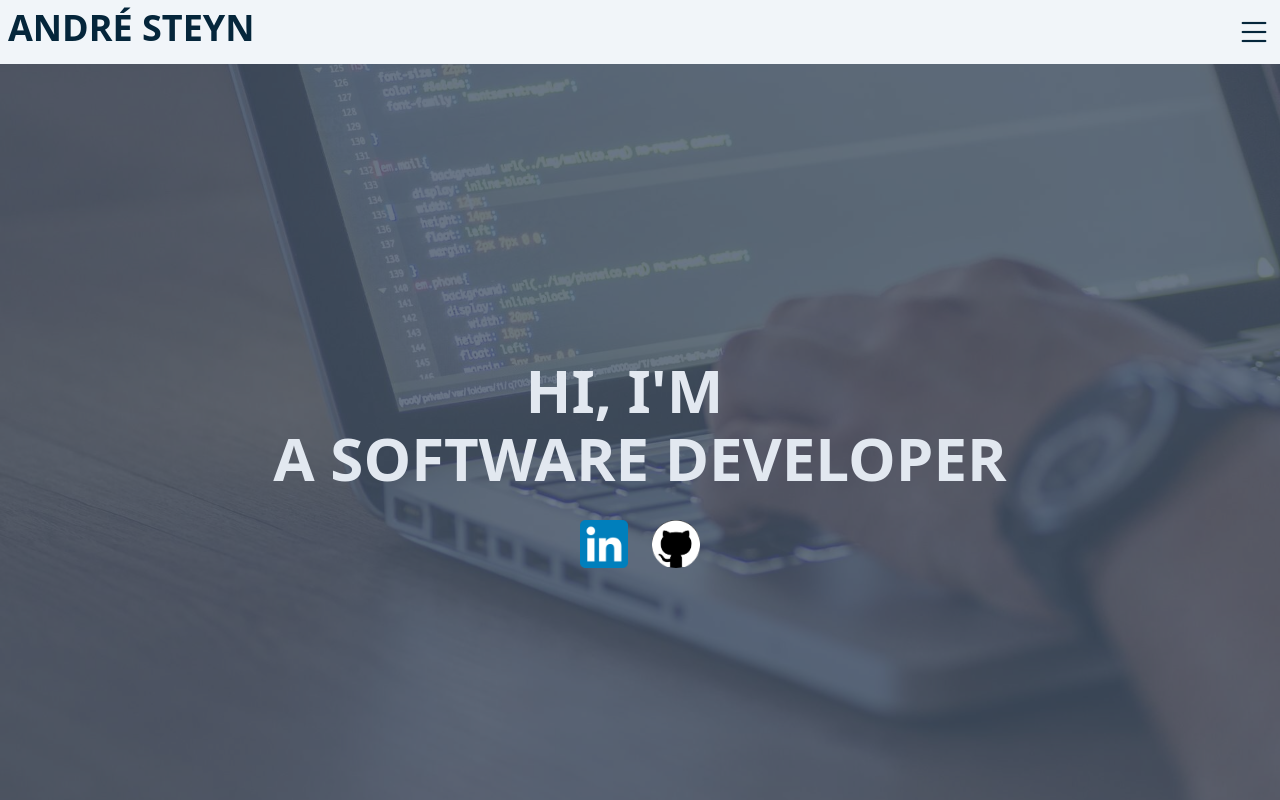
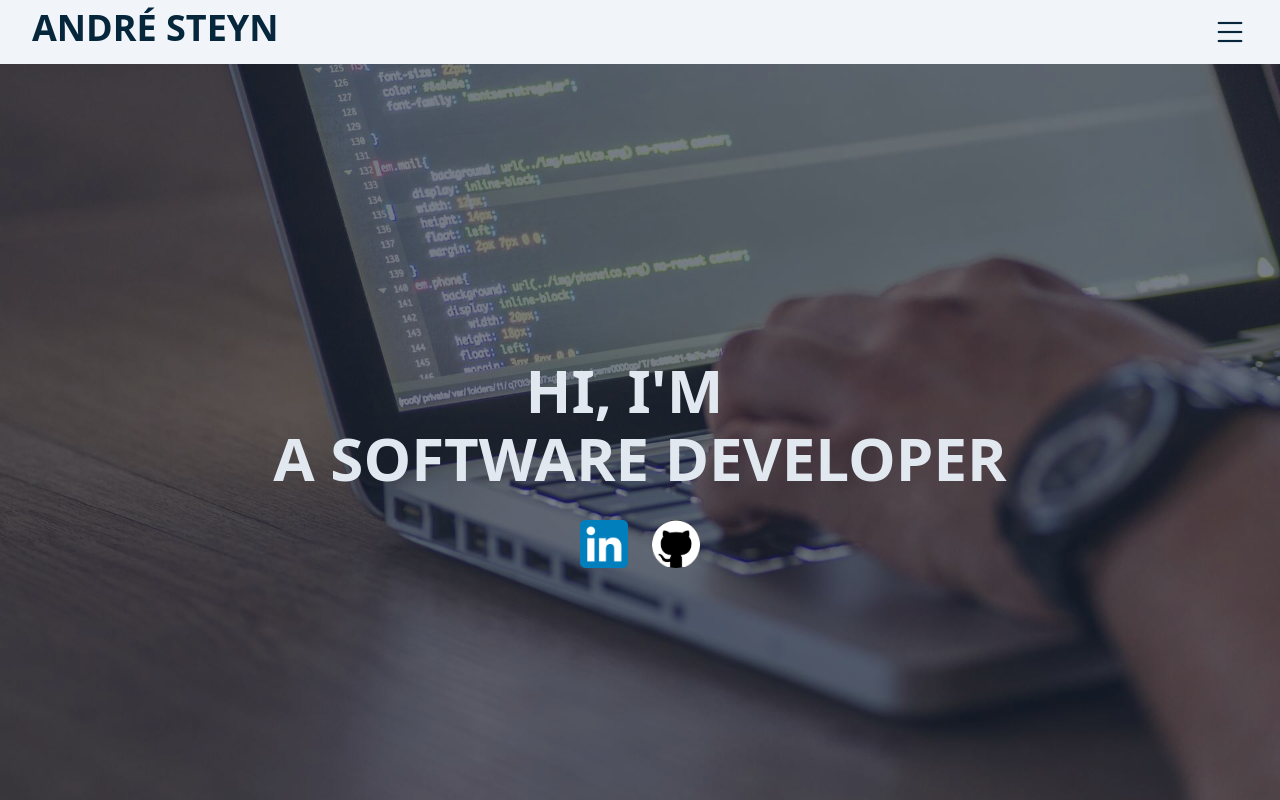
Before and after one commit to AndreSteyn0/Andre-Steyn, an Angular app in the folder Projects/Personal_Website/andre-steyn/: page / in a window 1280 px wide. Shown: the top 800 px of the page. Built offline with nearby package versions, Linux system fonts and the light colour scheme.

Commit message:
small changes

```diff
--- a/Projects/Personal_Website/andre-steyn/src/app/components/contact/contact.component.html
+++ b/Projects/Personal_Website/andre-steyn/src/app/components/contact/contact.component.html
@@ -56,7 +56,7 @@
             <input
               type="email"
               name="email"
-              placeholder="Your Mail"
+              placeholder="Your Email"
               class="w-full p-3 border-none rounded bg-slate-300 custom-blue placeholder-gray-500 focus:outline-none focus:ring focus:border-blue-300"
             />
           </div>
--- a/Projects/Personal_Website/andre-steyn/src/app/components/header/header.component.html
+++ b/Projects/Personal_Website/andre-steyn/src/app/components/header/header.component.html
@@ -1,5 +1,5 @@
 <header class="sticky top-0 z-10 bg-slate-100 p-2">
-  <section class="mx-auto max-w-7xl flex items-center justify-between">
+  <section class="px-4 w-full flex items-center justify-between">
     <h1 class="custom-blue text-4xl font-bold uppercase">André Steyn</h1>
     <button
       type="button"
--- a/Projects/Personal_Website/andre-steyn/src/app/components/welcome/welcome.component.html
+++ b/Projects/Personal_Website/andre-steyn/src/app/components/welcome/welcome.component.html
@@ -3,7 +3,7 @@
   class="w-auto min-h-screen bg-cover bg-center background-image text-slate-200"
 >
   <div
-    class="text-center bg-slate-600 min-w-full min-h-screen bg-opacity-80 m-0 flex flex-col justify-center items-center"
+    class="text-center bg-slate-800 min-w-full min-h-screen bg-opacity-60 m-0 flex flex-col justify-center items-center"
   >
     <h2 class="text-3xl md:text-6xl font-bold uppercase">Hi, I'm &nbsp;</h2>
     <div>
```
